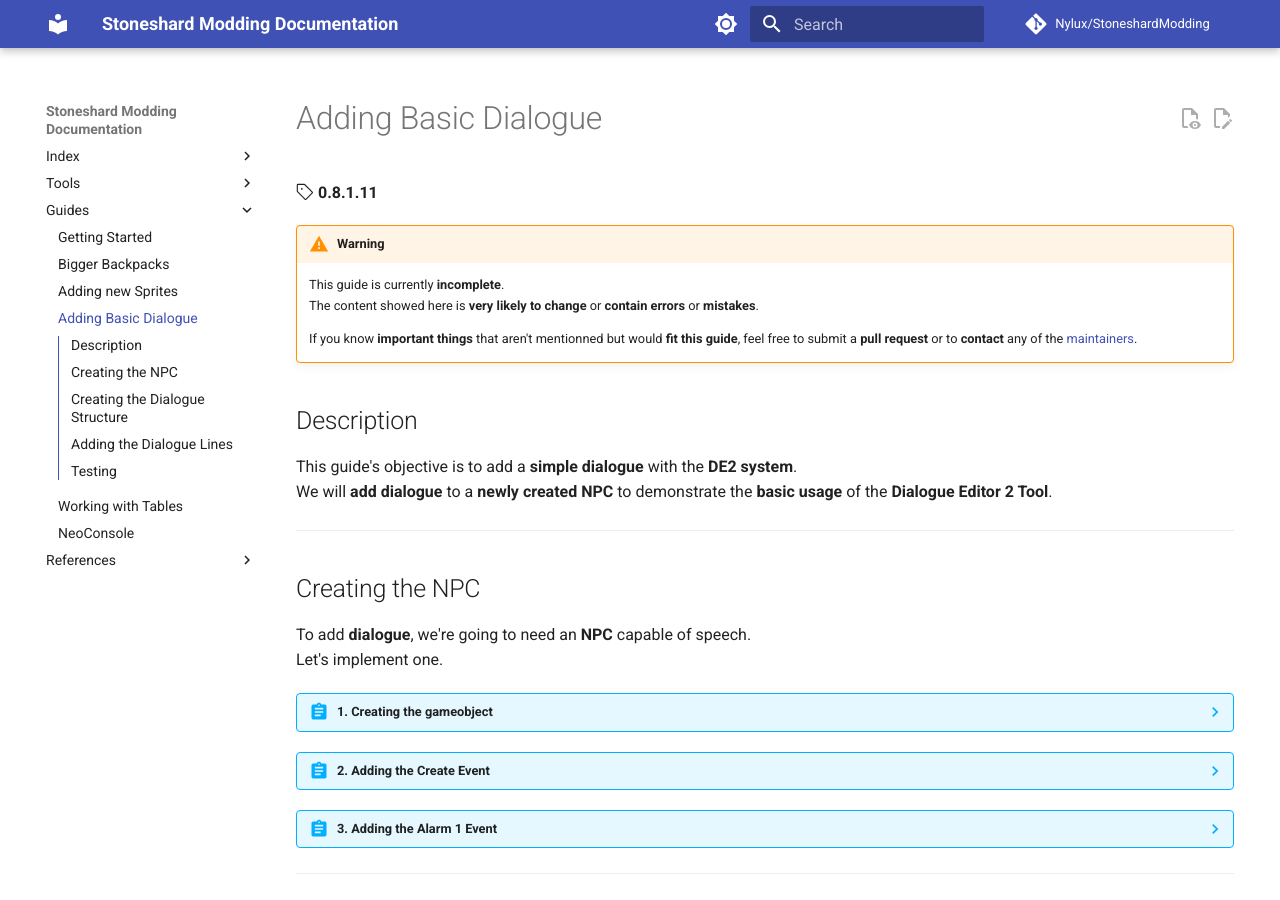
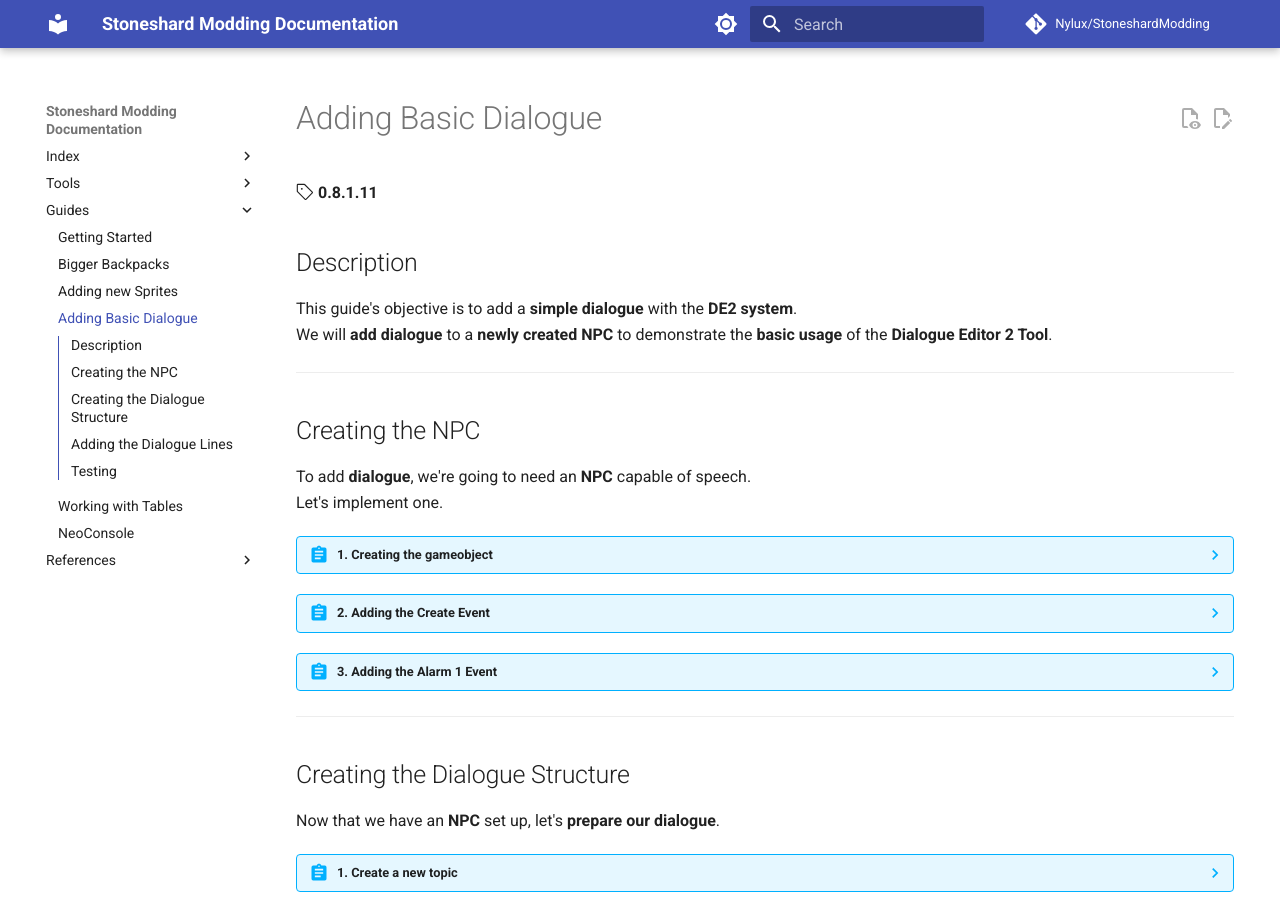
Before and after one commit to Nylux/StoneshardModding, an MkDocs documentation site: the page built from docs/guides/adding-new-dialogue.md, in a window 1280 px wide and 900 px high. Built offline with MkDocs 1.6.1 and Material for MkDocs 9.7.7, drawn with Linux system fonts in a browser that asks for light colours; comment, search, counter and statistics services are not loaded.

Commit message:
Removed disclaimer in adding-new-dialogue.md

```diff
--- a/docs/guides/adding-new-dialogue.md
+++ b/docs/guides/adding-new-dialogue.md
@@ -1,13 +1,6 @@
 # Adding Basic Dialogue
 
 :octicons-tag-24: **0.8.1.11**
-
-
-!!! Warning
-    This guide is currently **incomplete**.
-    The content showed here is **very likely to change** or **contain errors** or **mistakes**.
-
-    If you know **important things** that aren't mentionned but would **fit this guide**, feel free to submit a **pull request** or to **contact** any of the [maintainers](../index.md#contributors).
 
 ## Description
 This guide's objective is to add a **simple dialogue** with the **DE2 system**.
```
